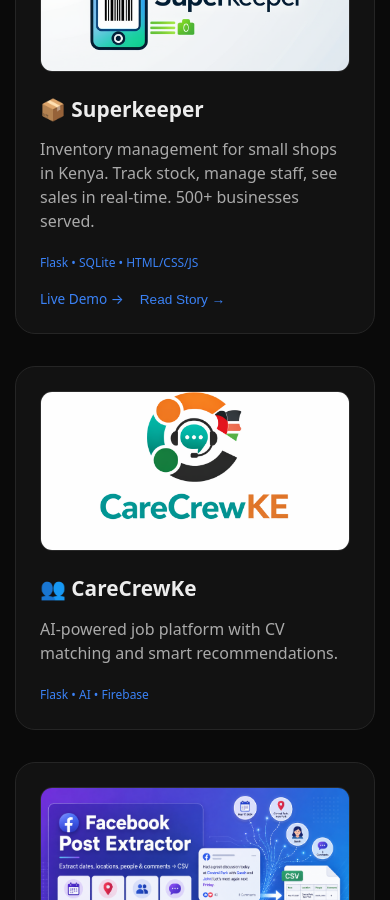
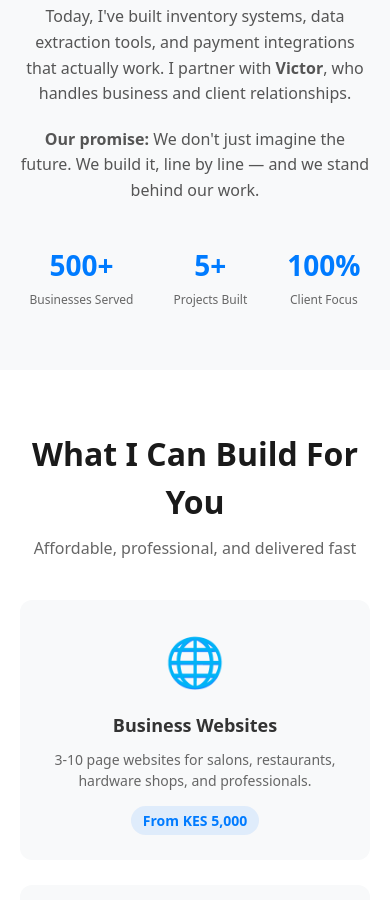
Before and after one commit to superkeeper35-commits/vision-to-version, a React (Vite) app: page / in a window 390 px wide. Shown: the part 1100-2000 px from the top of the page. Built offline with nearby package versions, Linux system fonts and the light colour scheme.

Commit message:
Add files via upload

```diff
--- /dev/null
+++ b/src/About.jsx
@@ -0,0 +1,85 @@
+function About() {
+  return (
+    <section id="about" style={styles.section}>
+      <div style={styles.container}>
+        <h2 style={styles.title}>Who We Are</h2>
+        <div style={styles.content}>
+          <p style={styles.text}>
+            I'm <strong>Moses</strong> — a self-taught developer with a background in analytical chemistry.
+            I started building tools because I saw small businesses in Kenya struggling with manual processes.
+          </p>
+          <p style={styles.text}>
+            Today, I've built inventory systems, data extraction tools, and payment integrations that actually work.
+            I partner with <strong>Victor</strong>, who handles business and client relationships.
+          </p>
+          <p style={styles.text}>
+            <strong>Our promise:</strong> We don't just imagine the future. We build it, line by line —
+            and we stand behind our work.
+          </p>
+          <div style={styles.stats}>
+            <div style={styles.stat}>
+              <span style={styles.statNumber}>500+</span>
+              <span style={styles.statLabel}>Businesses Served</span>
+            </div>
+            <div style={styles.stat}>
+              <span style={styles.statNumber}>5+</span>
+              <span style={styles.statLabel}>Projects Built</span>
+            </div>
+            <div style={styles.stat}>
+              <span style={styles.statNumber}>100%</span>
+              <span style={styles.statLabel}>Client Focus</span>
+            </div>
+          </div>
+        </div>
+      </div>
+    </section>
+  );
+}
+
+const styles = {
+  section: {
+    padding: '60px 20px',
+    backgroundColor: '#f8f9fa'
+  },
+  container: {
+    maxWidth: '900px',
+    margin: '0 auto'
+  },
+  title: {
+    fontSize: '32px',
+    textAlign: 'center',
+    marginBottom: '30px',
+    color: '#1a1a1a'
+  },
+  content: {
+    textAlign: 'center'
+  },
+  text: {
+    fontSize: '16px',
+    lineHeight: '1.6',
+    color: '#555',
+    marginBottom: '20px'
+  },
+  stats: {
+    display: 'flex',
+    justifyContent: 'center',
+    gap: '40px',
+    marginTop: '40px',
+    flexWrap: 'wrap'
+  },
+  stat: {
+    textAlign: 'center'
+  },
+  statNumber: {
+    display: 'block',
+    fontSize: '28px',
+    fontWeight: 'bold',
+    color: '#007bff'
+  },
+  statLabel: {
+    fontSize: '12px',
+    color: '#666'
+  }
+};
+
+export default About;
--- a/src/App.jsx
+++ b/src/App.jsx
@@ -4,9 +4,12 @@
 import Message from './Message';
 import Pricing from './Pricing';
 import LanguageRotator from './LanguageRotator';
+import About from './About';
+import Services from './Services';
 
 function App() {
   const [modalStory, setModalStory] = useState(null);
+  const [isMobileMenuOpen, setIsMobileMenuOpen] = useState(false);
 
   const openModal = (storyId) => {
     setModalStory(storyId);
@@ -14,6 +17,14 @@
 
   const closeModal = () => {
     setModalStory(null);
+  };
+
+  const toggleMobileMenu = () => {
+    setIsMobileMenuOpen(!isMobileMenuOpen);
+  };
+
+  const closeMobileMenu = () => {
+    setIsMobileMenuOpen(false);
   };
 
   return (
@@ -24,20 +35,46 @@
           <span>◇</span>vision-to-version.com
         </div>
         <div className="nav-links">
+          <a href="#about">About</a>
+          <a href="#services">Services</a>
           <a href="#work">Work</a>
           <a href="#envisioned">Ideas</a>
           <a href="#pricing">Pricing</a>
           <a href="#contact">Contact</a>
         </div>
-        <button className="mobile-menu-btn" id="mobileMenuBtn">☰</button>
+        <button
+          className="mobile-menu-btn"
+          id="mobileMenuBtn"
+          onClick={toggleMobileMenu}
+          style={{ cursor: 'pointer' }}
+        >
+          ☰
+        </button>
       </nav>
 
       {/* Mobile menu */}
-      <div className="mobile-menu" id="mobileMenu">
-        <a href="#work">Work</a>
-        <a href="#envisioned">Ideas</a>
-        <a href="#pricing">Pricing</a>
-        <a href="#contact">Contact</a>
+      <div
+        className="mobile-menu"
+        id="mobileMenu"
+        style={{
+          display: isMobileMenuOpen ? 'flex' : 'none',
+          flexDirection: 'column',
+          position: 'absolute',
+          top: '60px',
+          left: 0,
+          right: 0,
+          backgroundColor: 'white',
+          boxShadow: '0 4px 12px rgba(0,0,0,0.1)',
+          padding: '20px',
+          zIndex: 1000
+        }}
+      >
+        <a href="#about" onClick={closeMobileMenu} style={styles.mobileLink}>About</a>
+        <a href="#services" onClick={closeMobileMenu} style={styles.mobileLink}>Services</a>
+        <a href="#work" onClick={closeMobileMenu} style={styles.mobileLink}>Work</a>
+        <a href="#envisioned" onClick={closeMobileMenu} style={styles.mobileLink}>Ideas</a>
+        <a href="#pricing" onClick={closeMobileMenu} style={styles.mobileLink}>Pricing</a>
+        <a href="#contact" onClick={closeMobileMenu} style={styles.mobileLink}>Contact</a>
       </div>
 
       {/* Hero Section */}
@@ -65,6 +102,12 @@
           <a href="#work" className="cta-button">View our work →</a>
         </div>
       </section>
+
+      {/* About Section */}
+      <About />
+
+      {/* Services Section */}
+      <Services />
 
       {/* Scroll hint */}
       <div className="scroll-hint">
@@ -181,4 +224,16 @@
   );
 }
 
+const styles = {
+  mobileLink: {
+    display: 'block',
+    padding: '12px 0',
+    textDecoration: 'none',
+    color: '#333',
+    fontSize: '16px',
+    fontWeight: '500',
+    borderBottom: '1px solid #eee'
+  }
+};
+
 export default App;
--- /dev/null
+++ b/src/Services.jsx
@@ -0,0 +1,150 @@
+function Services() {
+  const services = [
+    {
+      icon: '🌐',
+      title: 'Business Websites',
+      description: '3-10 page websites for salons, restaurants, hardware shops, and professionals.',
+      price: 'From KES 5,000'
+    },
+    {
+      icon: '📊',
+      title: 'Data Tools',
+      description: 'Extract, clean, and analyze data from social media, PDFs, or spreadsheets.',
+      price: 'From KES 3,000'
+    },
+    {
+      icon: '💰',
+      title: 'M-Pesa Integration',
+      description: 'Add automatic M-Pesa payments to your website or app.',
+      price: 'From KES 8,000'
+    },
+    {
+      icon: '📦',
+      title: 'Inventory Systems',
+      description: 'Track stock, sales, and staff for retail shops and supermarkets.',
+      price: 'From KES 10,000'
+    },
+    {
+      icon: '🤖',
+      title: 'Automation',
+      description: 'Automate repetitive tasks like data entry, email responses, and reports.',
+      price: 'From KES 5,000'
+    },
+    {
+      icon: '📱',
+      title: 'WhatsApp Integration',
+      description: 'Connect your website to WhatsApp for automatic customer messages.',
+      price: 'From KES 4,000'
+    }
+  ];
+
+  return (
+    <section id="services" style={styles.section}>
+      <div style={styles.container}>
+        <h2 style={styles.title}>What I Can Build For You</h2>
+        <p style={styles.subtitle}>
+          Affordable, professional, and delivered fast
+        </p>
+        <div style={styles.grid}>
+          {services.map((service, index) => (
+            <div key={index} style={styles.card}>
+              <div style={styles.icon}>{service.icon}</div>
+              <h3 style={styles.cardTitle}>{service.title}</h3>
+              <p style={styles.cardDescription}>{service.description}</p>
+              <div style={styles.price}>{service.price}</div>
+            </div>
+          ))}
+        </div>
+        <div style={styles.note}>
+          <p>📞 Need something custom? <a href="#contact" style={styles.link}>Contact us</a> for a free quote</p>
+        </div>
+      </div>
+    </section>
+  );
+}
+
+const styles = {
+  section: {
+    padding: '60px 20px',
+    backgroundColor: '#ffffff'
+  },
+  container: {
+    maxWidth: '1200px',
+    margin: '0 auto'
+  },
+  title: {
+    fontSize: '32px',
+    textAlign: 'center',
+    marginBottom: '10px',
+    color: '#1a1a1a'
+  },
+  subtitle: {
+    textAlign: 'center',
+    color: '#666',
+    marginBottom: '40px',
+    fontSize: '16px'
+  },
+  grid: {
+    display: 'grid',
+    gridTemplateColumns: 'repeat(auto-fit, minmax(300px, 1fr))',
+    gap: '25px',
+    marginBottom: '40px'
+  },
+  card: {
+    backgroundColor: '#f8f9fa',
+    padding: '25px',
+    borderRadius: '12px',
+    textAlign: 'center',
+    transition: 'transform 0.3s ease, box-shadow 0.3s ease',
+    cursor: 'pointer'
+  },
+  icon: {
+    fontSize: '48px',
+    marginBottom: '15px'
+  },
+  cardTitle: {
+    fontSize: '18px',
+    fontWeight: 'bold',
+    marginBottom: '10px',
+    color: '#333'
+  },
+  cardDescription: {
+    fontSize: '14px',
+    color: '#666',
+    lineHeight: '1.5',
+    marginBottom: '15px'
+  },
+  price: {
+    fontSize: '14px',
+    fontWeight: 'bold',
+    color: '#007bff',
+    backgroundColor: 'rgba(0, 123, 255, 0.1)',
+    display: 'inline-block',
+    padding: '4px 12px',
+    borderRadius: '20px'
+  },
+  note: {
+    textAlign: 'center',
+    backgroundColor: '#e8f4ff',
+    padding: '15px',
+    borderRadius: '8px',
+    fontSize: '14px'
+  },
+  link: {
+    color: '#007bff',
+    textDecoration: 'none',
+    fontWeight: 'bold'
+  }
+};
+
+// Add hover effects
+const styleSheet = document.createElement("style");
+styleSheet.textContent = `
+  .service-card:hover {
+    transform: translateY(-5px);
+    box-shadow: 0 8px 20px rgba(0,0,0,0.1);
+  }
+`;
+document.head.appendChild(styleSheet);
+
+export default Services;
--- a/src/index.css
+++ b/src/index.css
@@ -37,10 +37,14 @@
     color: #3b82f6;
 }
 
+.nav-links {
+    display: flex;
+    gap: 2rem;
+}
+
 .nav-links a {
     color: #ededed;
     text-decoration: none;
-    margin-left: 2rem;
     transition: color 0.2s;
 }
 
@@ -57,18 +61,35 @@
     cursor: pointer;
 }
 
+/* Mobile menu - Hidden by default, shown via JS */
 .mobile-menu {
     display: none;
-    flex-direction: column;
+    position: absolute;
+    top: 70px;
+    left: 0;
+    right: 0;
     background: #1a1a1a;
     padding: 1rem 5%;
+    flex-direction: column;
     gap: 1rem;
+    z-index: 199;
+    box-shadow: 0 4px 12px rgba(0,0,0,0.3);
 }
 
 .mobile-menu a {
     color: white;
     text-decoration: none;
-    padding: 0.5rem 0;
+    padding: 0.75rem 0;
+    font-size: 1.1rem;
+    border-bottom: 1px solid #333;
+}
+
+.mobile-menu a:last-child {
+    border-bottom: none;
+}
+
+.mobile-menu a:hover {
+    color: #3b82f6;
 }
 
 /* Hero Section - FULL SCREEN WITH BACKGROUND IMAGE */
@@ -427,50 +448,6 @@
     color: #90cdf4;
 }
 
-/* Mobile Responsive */
-@media (max-width: 800px) {
-    .hero-content h1 {
-        font-size: 2rem;
-    }
-
-    .tagline {
-        font-size: 1rem;
-        border-left: none;
-        padding-left: 0;
-    }
-
-    .nav-links {
-        display: none;
-    }
-
-    .mobile-menu-btn {
-        display: block;
-    }
-
-    .contact-container {
-        grid-template-columns: 1fr;
-    }
-
-    .hero {
-        min-height: 500px;
-    }
-
-    .hero-background img {
-        object-position: center 20%;
-    }
-
-    .scroll-hint {
-        bottom: 10px;
-        font-size: 0.7rem;
-    }
-}
-
-@media (min-width: 801px) {
-    .mobile-menu {
-        display: none !important;
-    }
-}
-
 /* Screenshot Styles */
 .card-screenshot {
     width: 100%;
@@ -491,3 +468,64 @@
 .card-screenshot[src=""] {
     display: none;
 }
+
+/* ============================================ */
+/* RESPONSIVE STYLES - Mobile Menu Fix */
+/* ============================================ */
+
+/* Desktop: Hide mobile menu, show nav links */
+@media (min-width: 769px) {
+    .mobile-menu {
+        display: none !important;
+    }
+
+    .nav-links {
+        display: flex !important;
+    }
+}
+
+/* Mobile: Show hamburger, hide nav links, mobile menu controlled by JS */
+@media (max-width: 768px) {
+    .nav-links {
+        display: none !important;
+    }
+
+    .mobile-menu-btn {
+        display: block !important;
+    }
+
+    .hero-content h1 {
+        font-size: 2rem;
+    }
+
+    .tagline {
+        font-size: 1rem;
+        border-left: none;
+        padding-left: 0;
+    }
+
+    .contact-container {
+        grid-template-columns: 1fr;
+    }
+
+    .hero {
+        min-height: 500px;
+    }
+
+    .hero-background img {
+        object-position: center 20%;
+    }
+
+    .scroll-hint {
+        bottom: 10px;
+        font-size: 0.7rem;
+    }
+
+    .section {
+        padding: 3rem 5%;
+    }
+
+    .section-title {
+        font-size: 1.8rem;
+    }
+}
```
